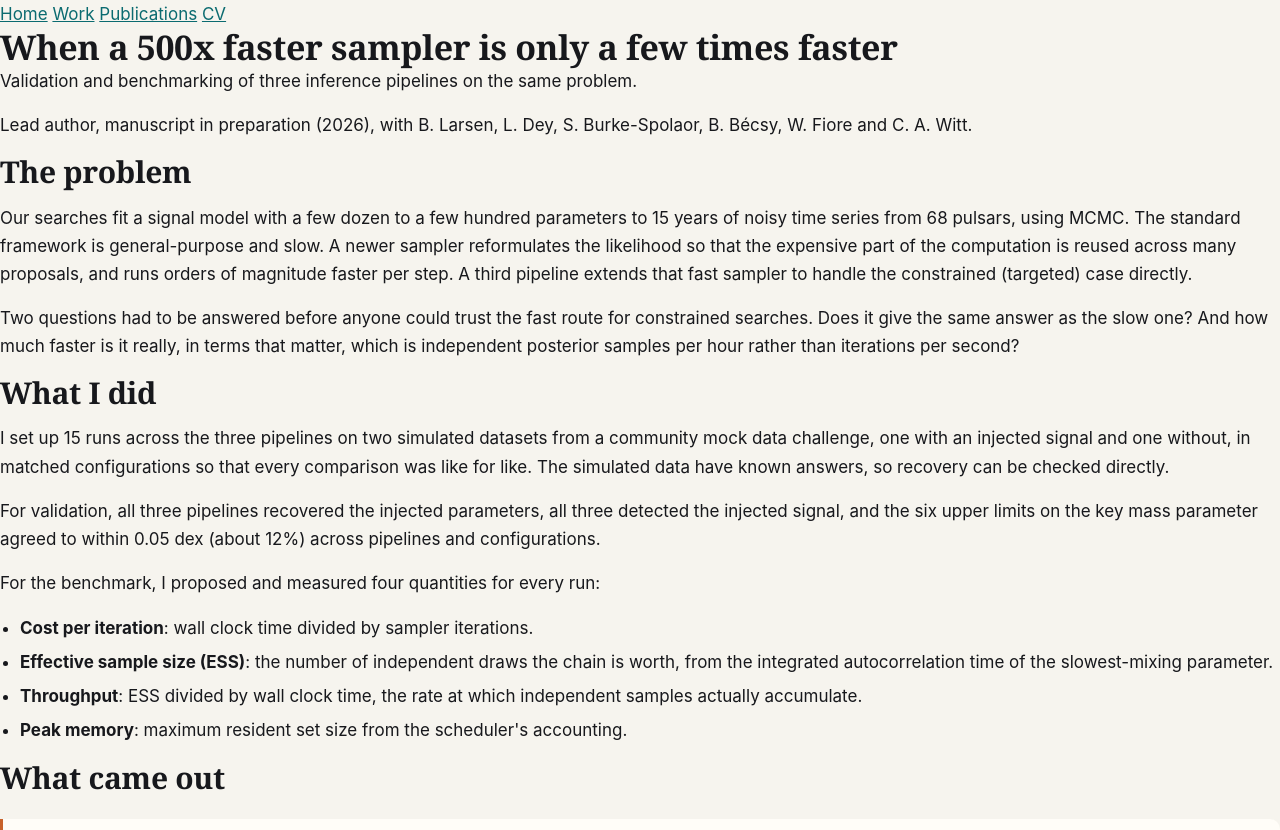
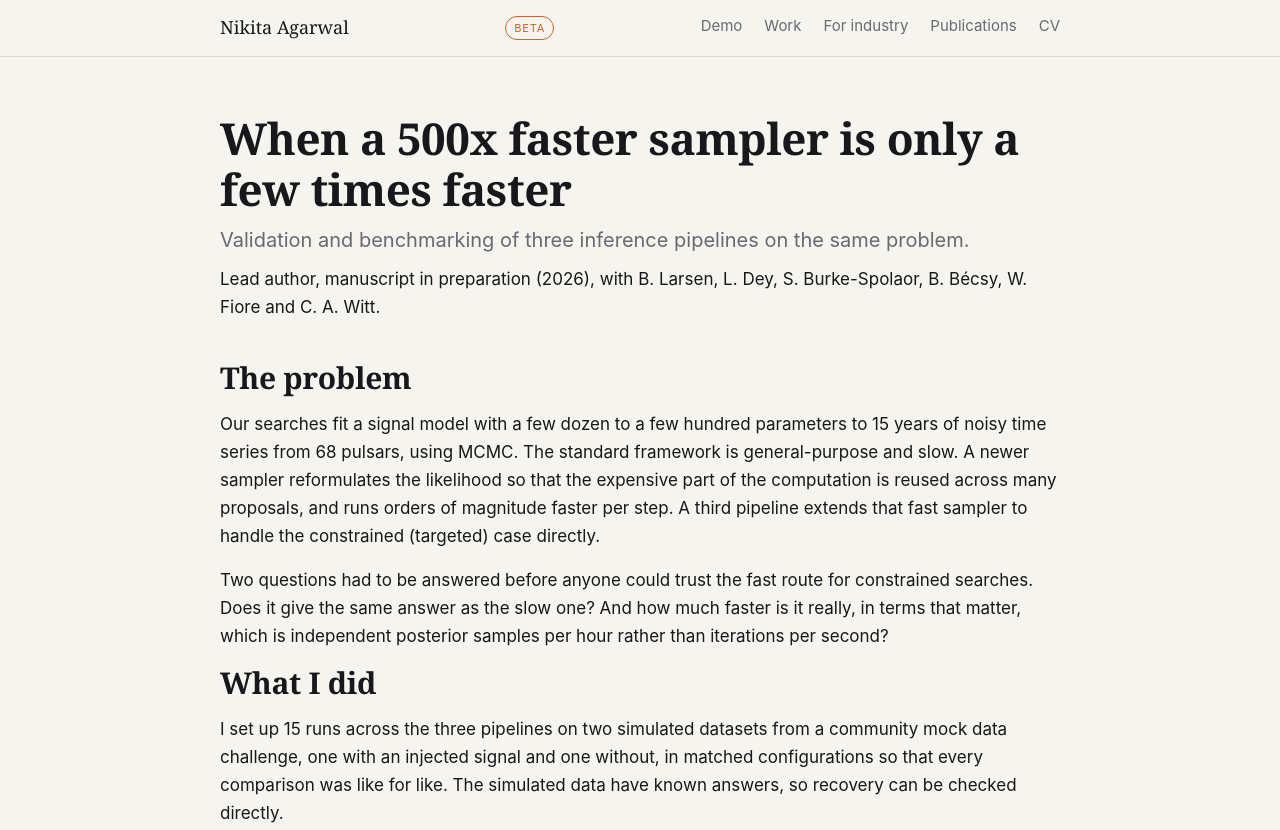
Before and after one commit to nikita050900/nikita050900.github.io, a plain HTML site: page work/benchmarking.html in a window 1280 px wide. Shown: the top 830 px of the page. Drawn offline with Linux system fonts and the light colour scheme.

Commit message:
Add files via upload

```diff
--- a/work/benchmarking.html
+++ b/work/benchmarking.html
@@ -8,19 +8,23 @@
 <link rel="stylesheet" href="../style.css">
 </head>
 <body>
-<header>
-  <nav>
-    <a href="../index.html">Home</a>
-    <a href="../index.html#work">Work</a>
-    <a href="../index.html#publications">Publications</a>
-    <a href="../cv.html">CV</a>
-  </nav>
+<div class="nav"><div class="wrap">
+  <a class="brand" href="../index.html">Nikita Agarwal</a><span class="beta" title="This site is a work in progress">beta</span>
+  <ul>
+    <li><a href="../index.html#demo">Demo</a></li>
+    <li><a href="../index.html#work">Work</a></li>
+    <li><a href="../industry.html">For industry</a></li>
+    <li><a href="../publications.html">Publications</a></li>
+    <li><a href="../cv.html">CV</a></li>
+  </ul>
+</div></div>
+<div class="article"><div class="wrap">
   <h1>When a 500x faster sampler is only a few times faster</h1>
   <p class="lede">Validation and benchmarking of three inference pipelines on the same problem.</p>
   <p class="meta">Lead author, manuscript in preparation (2026), with B. Larsen, L. Dey, S. Burke-Spolaor, B. Bécsy, W. Fiore and C. A. Witt.</p>
-</header>
+</div></div>
 
-<main>
+<main class="wrap">
   <h2>The problem</h2>
   <p>Our searches fit a signal model with a few dozen to a few hundred parameters to 15 years of noisy time series from 68 pulsars, using MCMC. The standard framework is general-purpose and slow. A newer sampler reformulates the likelihood so that the expensive part of the computation is reused across many proposals, and runs orders of magnitude faster per step. A third pipeline extends that fast sampler to handle the constrained (targeted) case directly.</p>
   <p>Two questions had to be answered before anyone could trust the fast route for constrained searches. Does it give the same answer as the slow one? And how much faster is it really, in terms that matter, which is independent posterior samples per hour rather than iterations per second?</p>
@@ -51,6 +55,7 @@
   <p>Python, NumPy, SciPy, Numba-threaded sampling, MPI for the standard framework, SLURM on a university cluster, HDF5 chain storage. Runs used four cores each; wall times on the order of 10 hours per run.</p>
 </main>
 
-<footer>Nikita Agarwal. Last updated September 2026.</footer>
+<footer><div class="wrap"><span>Nikita Agarwal, September 2026. This site is a beta version and still being built.</span></div></footer>
+<script src="../script.js"></script>
 </body>
 </html>
```
Also changed, not shown: work/constraints.html (+15 -10 lines), work/vetting.html (+15 -10 lines).
